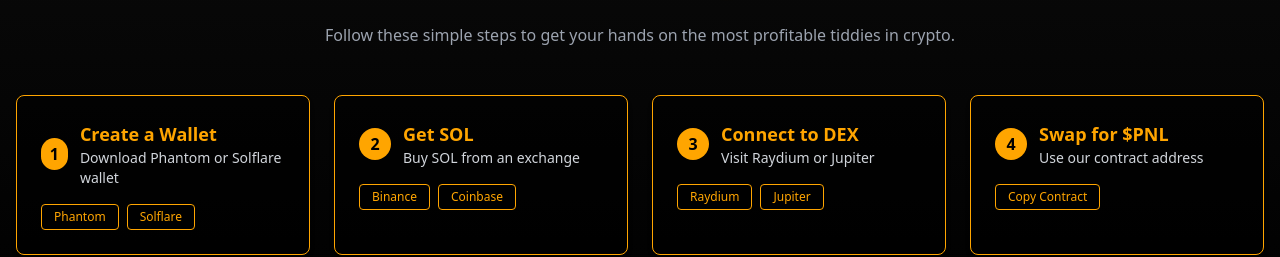
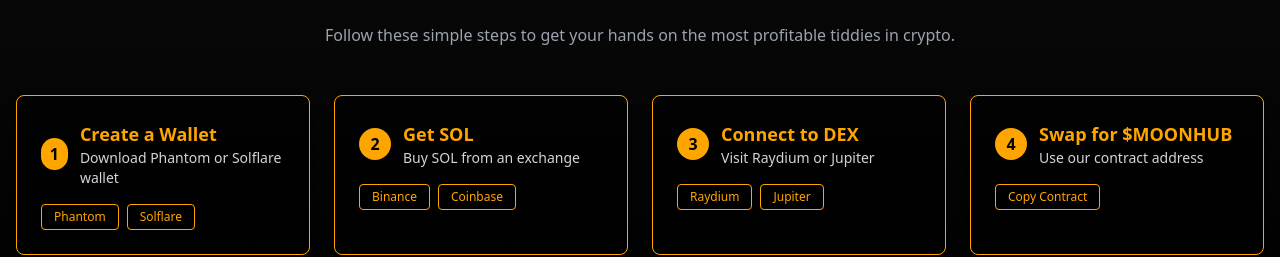
Before and after one commit to IronicDyce/largetitcoin, a React (Vite) app: page / in a window 1280 px wide. Shown: the part 3380-3637 px from the top of the page. Built offline with nearby package versions, Linux system fonts and the light colour scheme.

Commit message:
Update App.jsx

```diff
--- a/src/App.jsx
+++ b/src/App.jsx
@@ -277,7 +277,7 @@
               },
               {
                 step: 4,
-                title: "Swap for $PNL",
+                title: "Swap for $MOONHUB",
                 desc: "Use our contract address",
                 extra: [
                   { name: siteConfig.contractAddress, url: "#", isCopyable: true }
```
